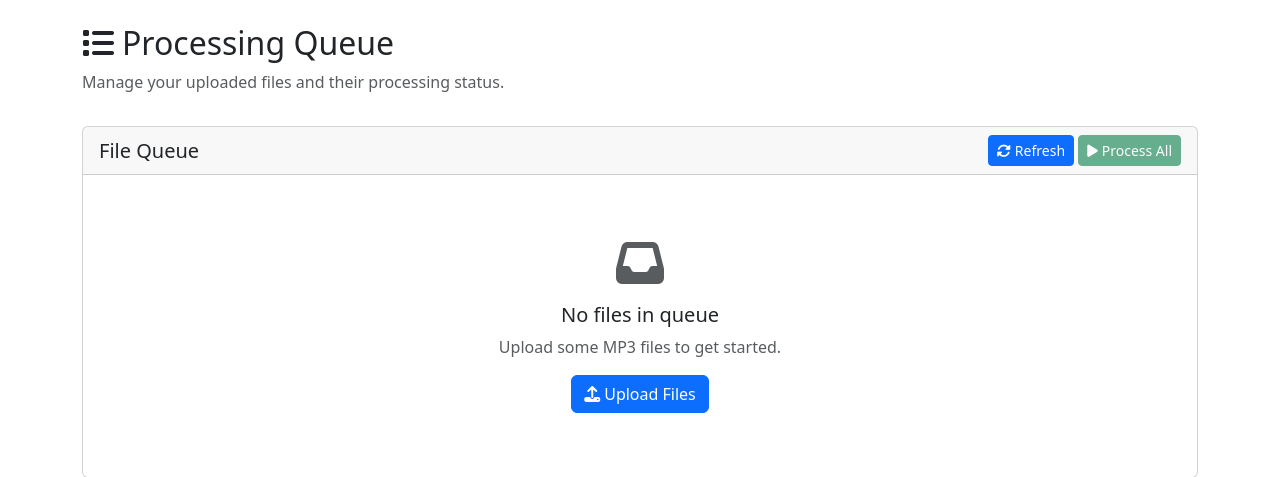
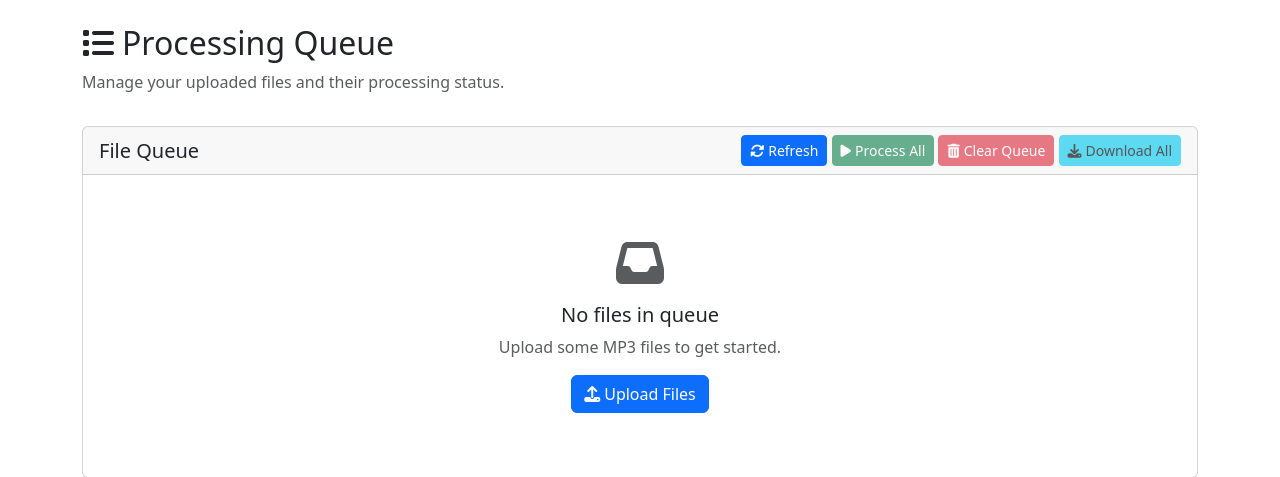
Before and after one commit to daca11/mp3-vibe-artwork, a Flask app: page /queue in a window 1280 px wide. Shown: the part 56-533 px from the top of the page. Run offline with Flask 3, Linux system fonts and the light colour scheme; data that the repository does not hold is empty.

Commit message:
feat: add clear queue and download all buttons

```diff
--- a/app/models/file_queue.py
+++ b/app/models/file_queue.py
@@ -211,10 +211,11 @@ class FileQueue:
         """Get files by status"""
         return [f for f in self._queue.values() if f.status == status]
 
-    def clear(self):
-        """Clear the entire queue"""
+    def clear_queue(self):
+        """Clear the entire queue and return the number of files cleared."""
         # Get all file IDs before clearing
         file_ids = list(self._queue.keys())
+        cleared_count = len(file_ids)
 
         # Remove each file individually to trigger cleanup
         for file_id in file_ids:
@@ -223,6 +224,7 @@ class FileQueue:
         # Ensure the queue is empty
         self._queue.clear()
         self._save_queue()
+        return cleared_count
 
     def update_file(self, file_id, **kwargs):
         """Update file properties"""
--- a/app/routes/processing.py
+++ b/app/routes/processing.py
@@ -59,6 +59,29 @@ def remove_file_from_queue(file_id):
     except Exception as e:
         current_app.logger.error(f"Remove file error: {str(e)}")
         return jsonify({'error': 'Failed to remove file'}), 500
+
+
+@bp.route('/queue/clear', methods=['DELETE'])
+def clear_queue():
+    """Clear the entire processing queue"""
+    try:
+        queue = get_queue()
+
+        # Prevent clearing if any file is being processed
+        if any(f.status == FileStatus.PROCESSING for f in queue.get_all_files()):
+            return jsonify({'error': 'Cannot clear queue while files are being processed'}), 400
+
+        cleared_count = queue.clear_queue()
+        current_app.logger.info(f"Cleared {cleared_count} files from the queue")
+
+        return jsonify({
+            'message': 'Queue cleared successfully',
+            'cleared_count': cleared_count
+        }), 200
+
+    except Exception as e:
+        current_app.logger.error(f"Clear queue error: {str(e)}")
+        return jsonify({'error': 'Failed to clear queue'}), 500
 
 
 @bp.route('/process/<file_id>', methods=['POST'])
--- a/static/js/queue.js
+++ b/static/js/queue.js
@@ -3,6 +3,8 @@ class QueueManager {
     constructor() {
         this.refreshBtn = document.getElementById('refresh-queue');
         this.processAllBtn = document.getElementById('process-all');
+        this.clearQueueBtn = document.getElementById('clear-queue');
+        this.downloadAllBtn = document.getElementById('download-all');
         this.queueEmpty = document.getElementById('queue-empty');
         this.queueTable = document.getElementById('queue-table');
         this.queueTbody = document.getElementById('queue-tbody');
@@ -18,6 +20,8 @@ class QueueManager {
     initEventListeners() {
         this.refreshBtn.addEventListener('click', () => this.loadQueue());
         this.processAllBtn.addEventListener('click', () => this.processAll());
+        this.clearQueueBtn.addEventListener('click', () => this.clearQueue());
+        this.downloadAllBtn.addEventListener('click', () => this.downloadAll());
     }
 
     async loadQueue() {
@@ -40,12 +44,21 @@ class QueueManager {
             this.queueEmpty.style.display = 'block';
             this.queueTable.style.display = 'none';
             this.processAllBtn.disabled = true;
+            this.clearQueueBtn.disabled = true;
+            this.downloadAllBtn.disabled = true;
             return;
         }
 
         this.queueEmpty.style.display = 'none';
         this.queueTable.style.display = 'block';
-        this.processAllBtn.disabled = false;
+
+        const hasPending = queue.some(file => file.status === 'pending');
+        this.processAllBtn.disabled = !hasPending;
+
+        const hasCompleted = queue.some(file => file.status === 'completed');
+        this.downloadAllBtn.disabled = !hasCompleted;
+
+        this.clearQueueBtn.disabled = false;
 
         this.queueTbody.innerHTML = '';
 
@@ -245,6 +258,28 @@ class QueueManager {
         }
     }
 
+    async clearQueue() {
+        if (!confirm('Are you sure you want to clear the entire queue? This action cannot be undone.')) {
+            return;
+        }
+
+        try {
+            const response = await fetch('/api/queue/clear', {
+                method: 'DELETE'
+            });
+
+            if (response.ok) {
+                this.showSuccess('Queue cleared successfully.');
+                this.loadQueue(); // Refresh the queue
+            } else {
+                const error = await response.json();
+                this.showError('Failed to clear queue: ' + (error.message || 'Unknown error'));
+            }
+        } catch (error) {
+            this.showError('Failed to clear queue: ' + error.message);
+        }
+    }
+
     selectArtwork(fileId) {
         // Navigate to artwork selection page
         window.location.href = `/artwork-selection?file_id=${fileId}`;
@@ -288,6 +323,10 @@ class QueueManager {
         }
     }
 
+    downloadAll() {
+        window.open('/api/download/all', '_blank');
+    }
+
     destroy() {
         if (this.autoRefreshInterval) {
             clearInterval(this.autoRefreshInterval);
--- a/templates/queue.html
+++ b/templates/queue.html
@@ -21,6 +21,12 @@
                     </button>
                     <button type="button" class="btn btn-sm btn-success" id="process-all" disabled>
                         <i class="fas fa-play me-1"></i>Process All
+                    </button>
+                    <button type="button" class="btn btn-sm btn-danger" id="clear-queue" disabled>
+                        <i class="fas fa-trash-alt me-1"></i>Clear Queue
+                    </button>
+                    <button type="button" class="btn btn-sm btn-info" id="download-all" disabled>
+                        <i class="fas fa-download me-1"></i>Download All
                     </button>
                 </div>
             </div>
```
Also changed, not shown: app/routes/download.py (+45 -2 lines), tests/test_phase2_upload.py (+1 -1 lines).
